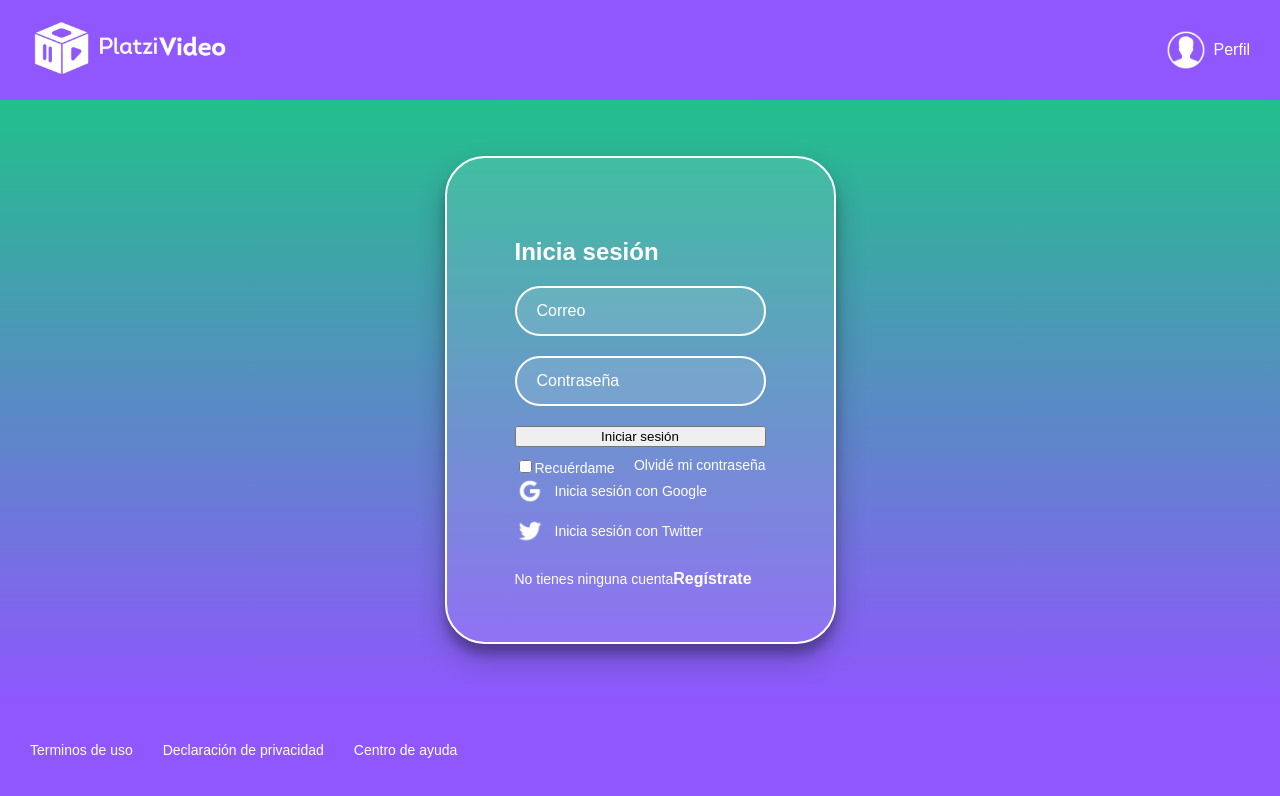
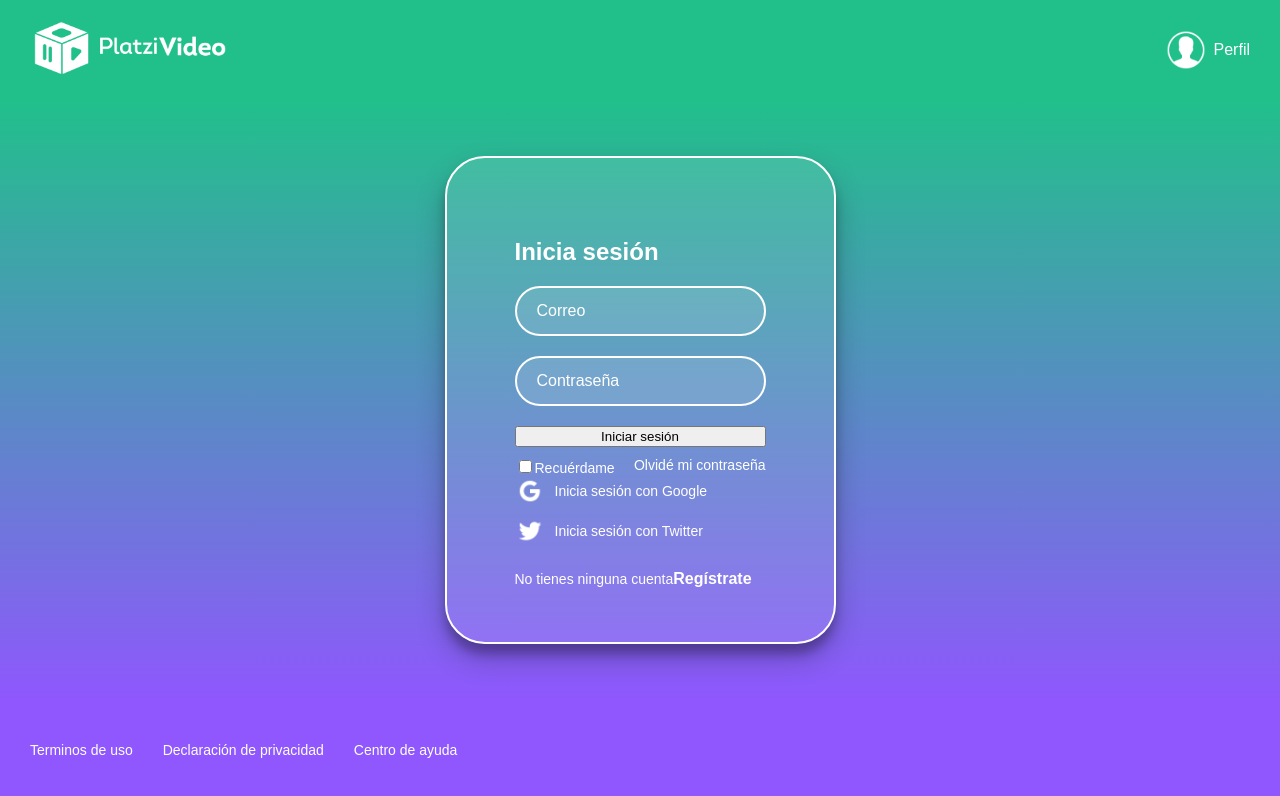
Before and after one commit to Jaime200/PlatziVideoReact, a React app: page /login in a window 1280 px wide. Shown: the top 796 px of the page. Built offline with nearby package versions, Linux system fonts and the light colour scheme; a web font is replaced by a local one.

Commit message:
Se mejora UI header con adecuados a template

```diff
--- a/src/assets/styles/components/Header.scss
+++ b/src/assets/styles/components/Header.scss
@@ -55,3 +55,7 @@
   margin-right: 8px;
   width: 40px;
 }
+
+.isLogin, .isRegister {
+  background-color: #21c08b ;
+}
--- a/src/components/Header.jsx
+++ b/src/components/Header.jsx
@@ -6,16 +6,23 @@ import '../assets/styles/components/Header.scss'
 import logo from '../assets/static/logo-platzi-video-BW2.png';
 import userIcon from '../assets/static/user-icon.png';
 import { Link } from 'react-router-dom'
+import classNames from 'classnames'
 import { logoutRequest } from '../actions'
 const Header = (props) =>{
-  const { user } = props
+  const { user, isLogin, isRegister } = props
   const hasUser = Object.keys(user).length >0;
 
   const handleLogout = ()=>{
     props.logoutRequest({})
   }
+
+  const headerClass = classNames('header',{
+    isLogin,
+    isRegister,
+  })
+
   return (
-      <header className="header">
+      <header className={headerClass}>
         <Link to="/">
             <img className="header__img" src={logo} alt='icon user'/>
         </Link>
--- a/src/components/Layout.jsx
+++ b/src/components/Layout.jsx
@@ -4,7 +4,6 @@ import Footer from './Footer'
 
 const Layout = ({ children})=>(
     <div className="App">
-       <Header/>
         {children}
        <Footer/>
     </div>
--- a/src/containers/Home.jsx
+++ b/src/containers/Home.jsx
@@ -5,12 +5,14 @@ import Categories from '../components/Categories';
 import Carousel from '../components/Carousel';
 import CarouselItem from '../components/CarouselItem';
 import '../assets/styles/App.scss';
+import  Header  from '../components/Header'
 import useInitialState from '../hooks/useInitialState';
 //const API = 'http://localhost:3000/initialState/'
 const Home = ({ myList, trends, originals }) =>{
 
     return (
         <>
+            <Header/>
             <Search />
             {myList !==undefined &&  myList.length > 0 &&
             <Categories  title="Mi lista">
--- a/src/containers/Login.jsx
+++ b/src/containers/Login.jsx
@@ -4,6 +4,7 @@ import twitterIcon from '../assets/static/twitter-icon.png'
 import { Link } from 'react-router-dom'
 import { connect } from 'react-redux'
 import { loginRequest } from '../actions'
+import  Header  from '../components/Header'
 import '../assets/styles/components/Login.scss'
 const Login = (props) =>{
     const [form, setValues] = useState({
@@ -24,6 +25,8 @@ const Login = (props) =>{
         props.history.push('/')
     }
     return(
+    <>
+     <Header isLogin/>
         <section className='login'>
             <section className='login__container'>
             <h2>Inicia sesión</h2>
@@ -64,6 +67,7 @@ const Login = (props) =>{
             </p>
         </section>
     </section>
+</>
 )};
 
 const mapDispatchToProps = {
--- a/src/containers/Register.jsx
+++ b/src/containers/Register.jsx
@@ -2,6 +2,7 @@ import React, {useState} from 'react'
 import { connect  } from 'react-redux'
 import { registerRequest } from '../actions'
 import { Link } from 'react-router-dom'
+import  Header  from '../components/Header'
 import '../assets/styles/components/Register.scss'
 const Register = (props) =>{
     const [form, setValues] = useState({
@@ -23,6 +24,8 @@ const Register = (props) =>{
         props.history.push('/')
     }
     return (
+    <>
+     <Header isRegister/>
         <section className="register">
             <section className="register__container">
             <h2>Regístrate</h2>
@@ -50,6 +53,7 @@ const Register = (props) =>{
             </Link>
             </section>
         </section>
+    </>
     )
 }
 
```
Lines whose indentation alone changed are shown as unchanged.
